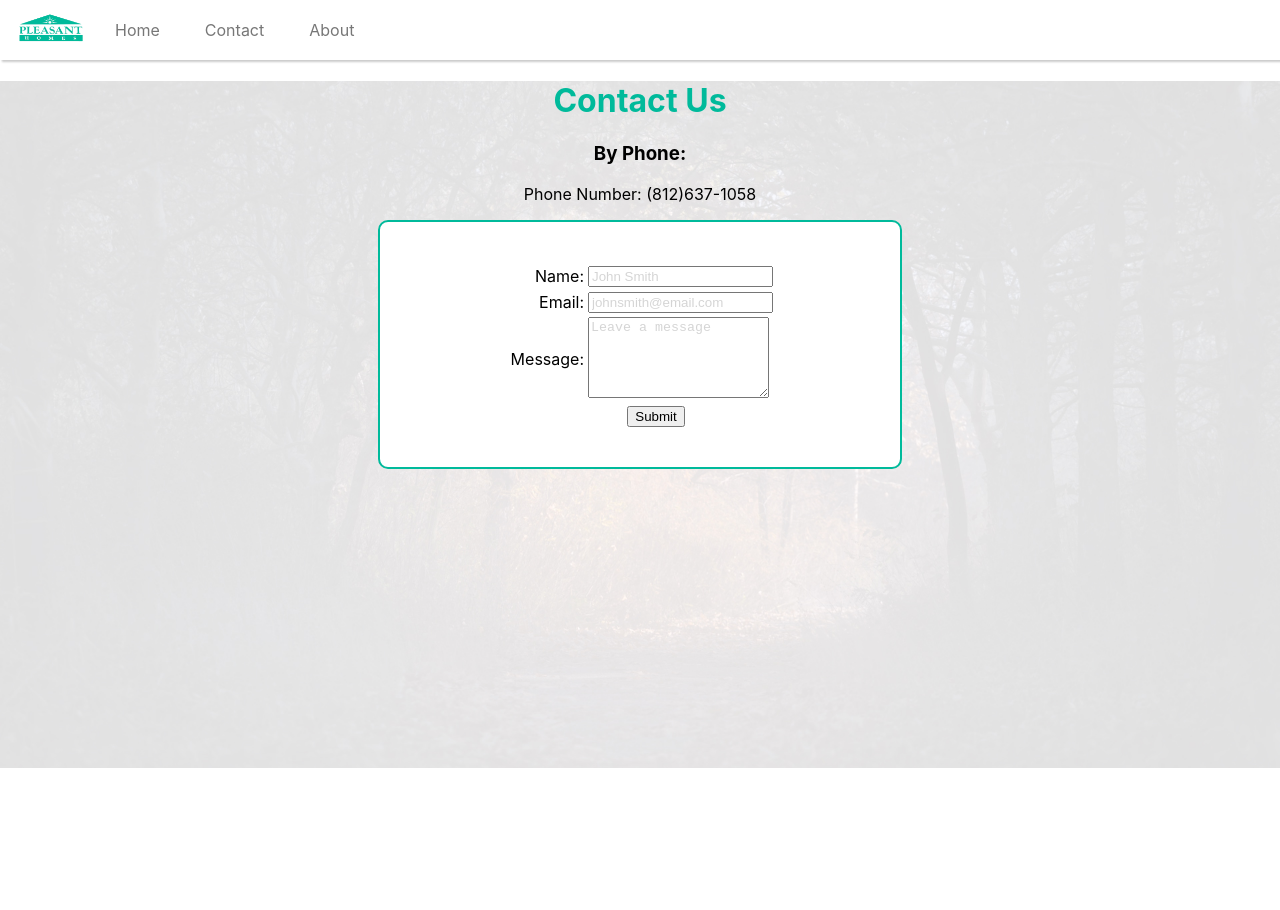
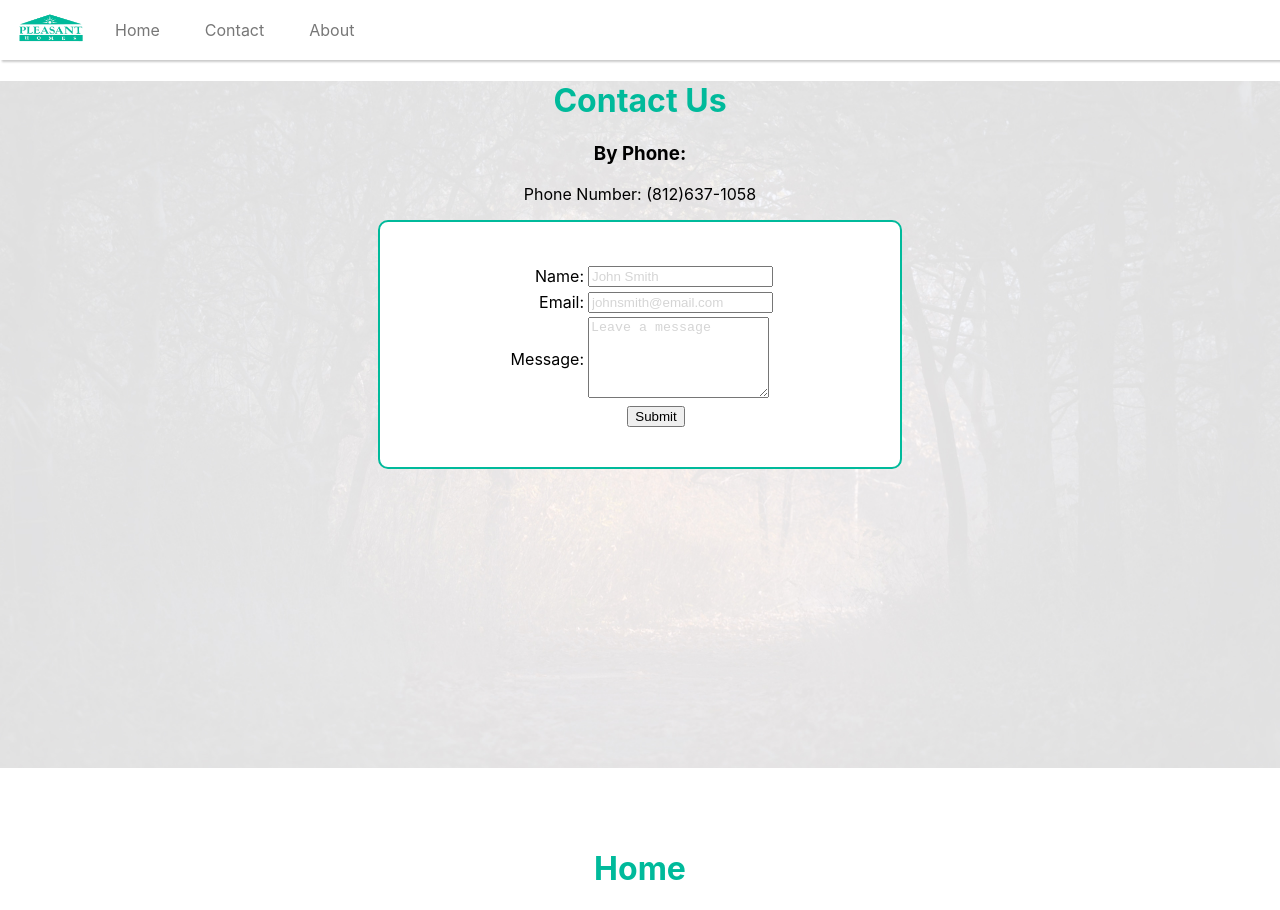
Before and after one commit to khardrix/pleasanthomes, a React (Create React App) app: page /contact in a window 1280 px wide. Before the commit the page ends 800 px from the top, so only its background shows below. Built offline with nearby package versions, Linux system fonts and the light colour scheme.

Commit message:
added home page to App.js

```diff
--- a/src/App.js
+++ b/src/App.js
@@ -47,6 +47,7 @@ function App() {
                 <About path="/about" />
                 <Contact path="/contact" />
             </Router>
+            <Home />
         </div>
     );
 }
--- a/src/pages/Home.jsx
+++ b/src/pages/Home.jsx
@@ -3,7 +3,10 @@ import React, { Component } from 'react';
 class Home extends Component {
     render() {
         return(
-            <div>Home</div>
+            <div>
+                <h1>Home</h1>
+
+            </div>
         )
     }
 }
```
